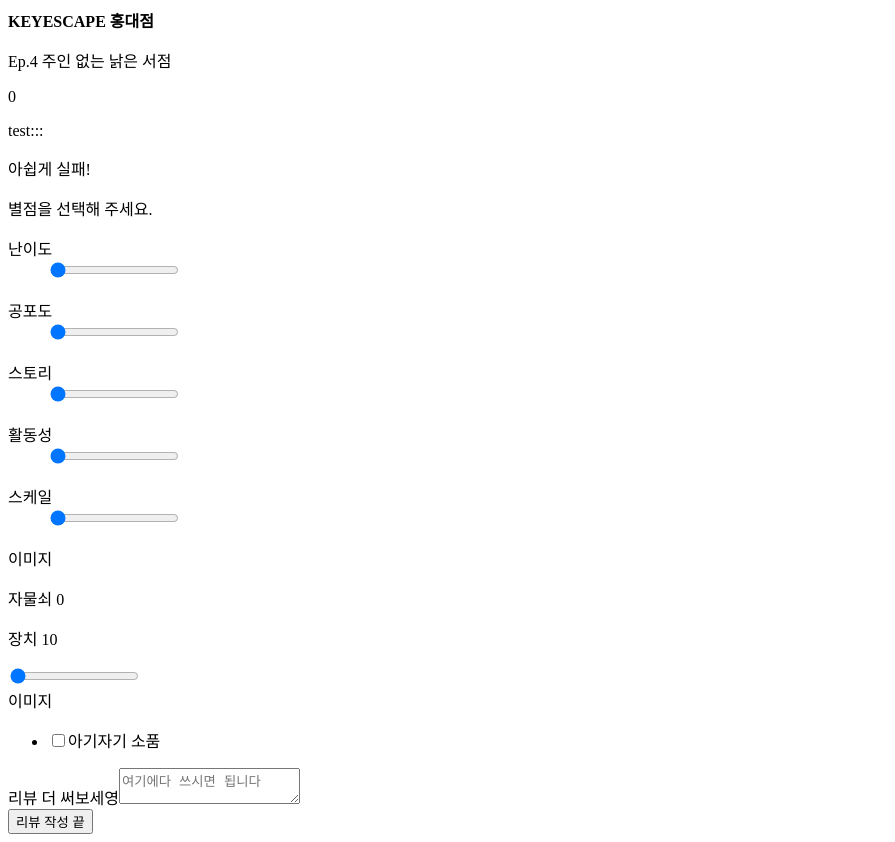
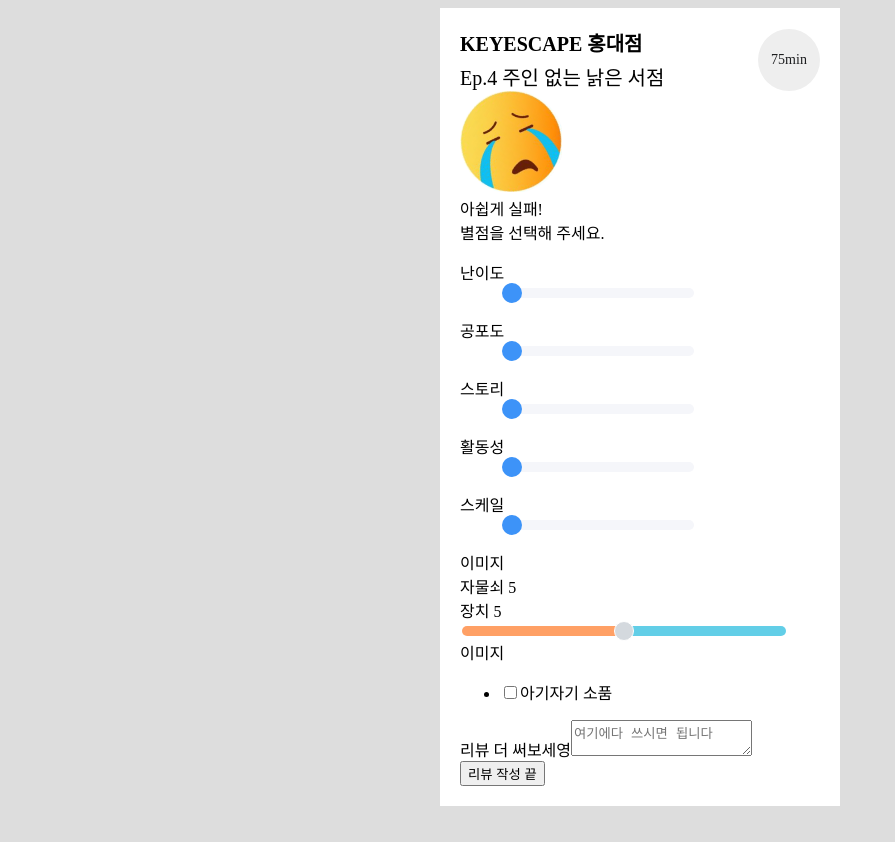
Before and after one commit to FE-NSW/monnawa, a Nuxt app: page /reviews/detail in a window 1280 px wide. Shown: the whole page, without its empty margins (0-895 px from the left). After the commit the page ends 814 px from the top, so only its background shows below. Built offline with nearby package versions, Linux system fonts and the light colour scheme.

Commit message:
<style>:input 스타일 추가

```diff
--- a/pages/reviews/detail.vue
+++ b/pages/reviews/detail.vue
@@ -20,7 +20,7 @@
 const storyValue = ref(0);
 const activityValue = ref(0);
 const scaleValue = ref(0);
-const lockDeviceRate = ref(0);
+const lockDeviceRate = ref(5);
 
 //input 게이지 이벤트
 const onRangeChange = (target) => {
@@ -45,24 +45,45 @@
     alert('제목과 내용을 입력해주세요.');
   }
 };
+
+
+// watch를 사용하여 value 값 변화 감지
+watch(lockDeviceRate, (newValue) => {
+  const gradientValue = 100 / 10;
+  const valuePercentage = gradientValue * newValue;
+
+  const rangeInput = document.querySelector('.rangeInput');
+  if (rangeInput) {
+    rangeInput.style.background = `
+      linear-gradient(
+        to right,
+        #FFA065 0%,
+        #FFA065 ${valuePercentage}%,
+        #62CEE7 ${valuePercentage}%,
+        #62CEE7 100%
+      )`;
+  }
+});
+
 </script>
 
 <template>
-  <div>
+  <div class="mobile_wrap review_detail_wrap">
     <form @submit.prevent="submitReview">
-    <div>
-      <strong>{{ reviewStore.getStoreName }}</strong>
-      <p>{{ reviewStore.getEpName }}</p>
-      <p>{{ reviewStore.getTimeLimit }}</p>
+    <div class="review_store_info">
+      <div>
+        <strong>{{ reviewStore.getStoreName }}</strong>
+        <p>{{ reviewStore.getEpName }}</p>
+      </div>
+      <p>{{ reviewStore.getTimeLimit }}min</p>
     </div>
     <div>
-      test::: {{ reviewStore.escapeStatus }}
       <div v-if="reviewStore.escapeStatus == 'y'">
-        <input type="time" />
+        <img src="@/assets/images/reviews/escape_y.png" alt="탈출성공" />
         <p>남기고 성공!</p>
       </div>
       <div v-else>
-
+        <img src="@/assets/images/reviews/escape_n.png" alt="탈출 실패" />
         <p>아쉽게 실패!</p>
       </div>
     </div>
@@ -113,7 +134,7 @@
           <p>장치 {{ 10 - lockDeviceRate }}</p>
         </div>
         <div>
-          <input type="range" id="level" min="0" max="10" step="1" v-model="lockDeviceRate">
+          <input type="range" class="rangeInput" id="level" min="0" max="10" step="1" v-model="lockDeviceRate">
         </div>
       </div>
       <div>이미지</div>
@@ -135,6 +156,97 @@
     </form>
   </div>
 </template>
-<style>
 
-</style>
+<style lang="scss">
+  body{
+    background-color: #ddd;
+  }
+  .mobile_wrap{
+    width: 400px;
+    margin: 0 auto;
+    background-color: #fff;
+
+    p {
+      margin:0;
+    }
+  }
+
+  .review_detail_wrap{
+    padding: 20px 20px;
+    box-sizing: border-box;
+
+    .review_store_info{
+      display: inline-flex;
+      flex-direction: row;
+      width: 100%;
+      justify-content: space-between;
+      align-items: center;
+      font-size: 20px;
+
+      div{
+        p{
+          margin-top:5px;
+        }
+      }
+
+      > p {
+        border-radius: 62px;
+        box-sizing: border-box;
+        background-color: #EEEEEE;
+        color: #1D1E20;
+        font-size:14px;
+        width: 62px;
+        height: 62px;
+        overflow: hidden;
+        text-align: center;
+        justify-content: center;
+        align-items: center;
+        display: flex;
+      }
+    }
+
+    input[type="range"] {
+      // 기존 디자인 삭제
+      // 크로스 브라우저를 위해 webkit(구글, 사파리), moz(파이어폭스) 접두어 사용
+      -webkit-appearance: none;
+      -moz-appearance: none;
+      appearance: none;
+      outline: none;
+
+      // 원하는 디자인 적용
+      width: 60%;
+      height: 10px;
+
+      border-radius: 15px;
+      background: #F5F6FA;
+    }
+
+    input[type=range]::-webkit-slider-thumb {
+      -webkit-appearance: none;
+      -moz-appearance: none;
+      appearance: none;
+      width: 20px;
+      height: 20px;
+      background: #3D93F8;
+      border-radius: 100%;
+      cursor: pointer;
+    }
+
+    input[type="range"].rangeInput {
+        // 기존 디자인 삭제
+        // 크로스 브라우저를 위해 webkit(구글, 사파리), moz(파이어폭스) 접두어 사용
+        width: 90%;
+        background: linear-gradient(to right, #FFA065 0%, #FFA065 50%, #62CEE7 50%, #62CEE7 100%);
+        border-radius: 8px;
+        outline: none;
+        transition: background 450ms ease-in;
+        -webkit-appearance: none;
+        accent-color: #D4D9DE;
+    }
+
+    input[type=range].rangeInput::-webkit-slider-thumb{
+      background: #D4D9DE;
+      border: 1px solid #fff;
+    }
+  }
+  </style>
--- a/pages/reviews/new.vue
+++ b/pages/reviews/new.vue
@@ -49,7 +49,7 @@
   </div>
 </template>
 
-<style lang="scss">
+<style lang="scss" scoped>
   body{
     background-color: #ddd;
   }
@@ -99,6 +99,7 @@
         justify-content: center;
         align-items: center;
         margin: 25px 0;
+        cursor: pointer;
 
         img {
           width: 102px;
--- a/stores/reviews/review.ts
+++ b/stores/reviews/review.ts
@@ -58,7 +58,7 @@
       return "Ep.4 주인 없는 낡은 서점"
     },
     getTimeLimit: (state): number => {
-      return state.timeLimit;
+      return 75;
     },
     getStarCore: (state): number => {
       return state.starCore;
```
